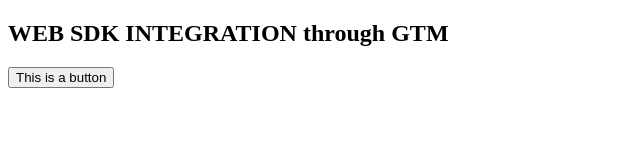
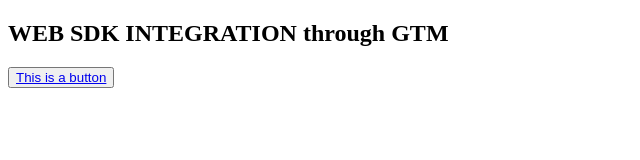
Before and after one commit to Diksha126/GTM_WEB_SDK, a plain HTML site: page index.html in a window 1280 px wide. Shown: the whole page, without its empty margins (0-640 px from the left). Drawn offline with Linux system fonts and the light colour scheme.

Commit message:
Update index.html

```diff
--- a/index.html
+++ b/index.html
@@ -61,7 +61,7 @@ data-rapid_height="50"><div class="moe-safari-notification-inner-wrapper"><div
   linear-gradient(to bottom,#23bd9f,#12ac8e)!important;border: 1px solid #12ac8e!important;display:inline-block!important;font-weight:400!important;margin:0!important;padding:5px!important;text-transform:none!important;box-sizing:border-box!important;font-family:Arial!important;text-shadow:none!important;box-shadow:none!important;white-space:nowrap!important}.moe-notification-image-wrapper-safari
   img{height:65px!important;width:65px!important}</style>
 <h2>WEB SDK INTEGRATION through GTM</h2>
-<button onclick="dataLayer.push({event: 'ClickOnButton'})">This is a button</button>
+<button><a href="https://diksha126.github.io/GTM_WEB_SDK_2/">This is a button</a></button>
 
 
 </body>
```
